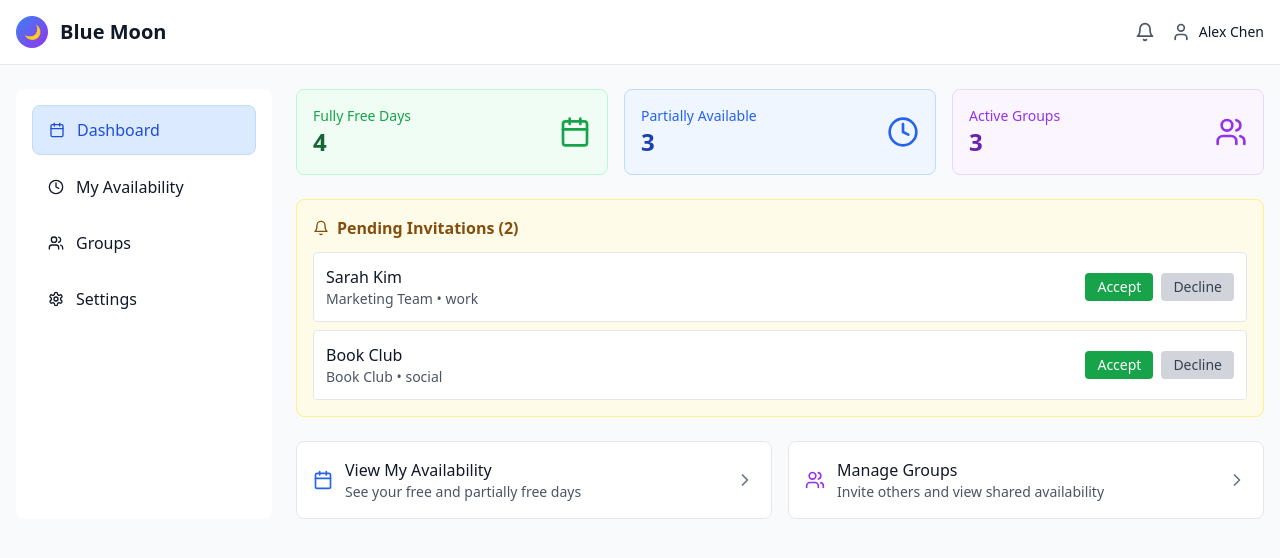
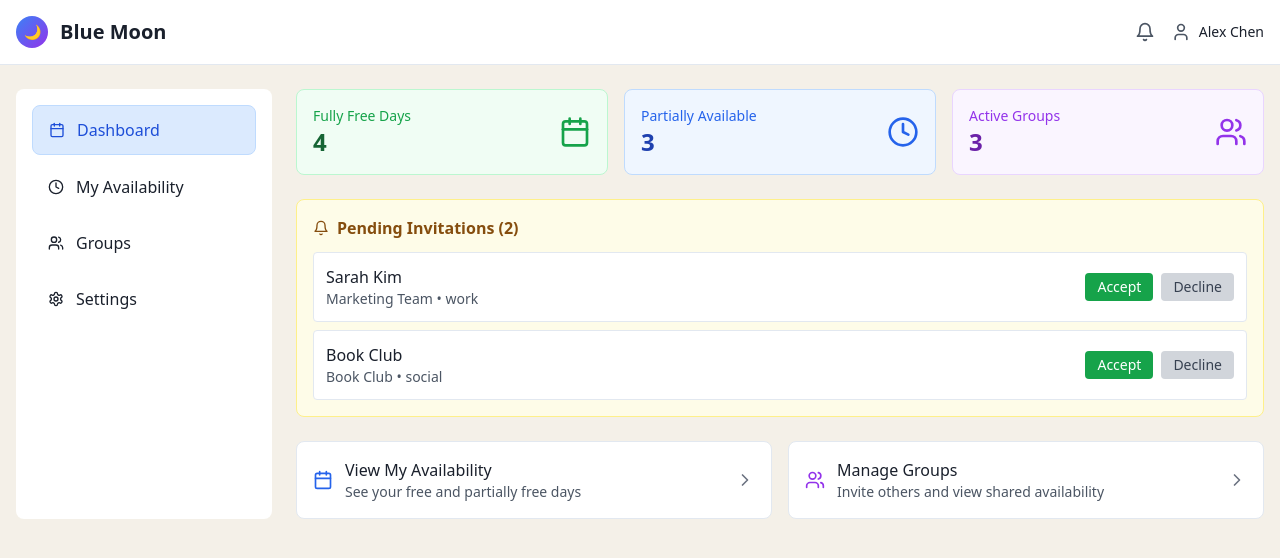
Before and after one commit to horseshoedev/BlueMoonSchedulingProgram, a React (Vite) app: page / in a window 1280 px wide. Shown: the top 558 px of the page. Built offline with nearby package versions, Linux system fonts and the light colour scheme.

Commit message:
updated styles and removed todo file

```diff
--- a/src/utils/theme.ts
+++ b/src/utils/theme.ts
@@ -2,27 +2,27 @@ import { ThemeClasses } from '../types';
 
 export const themeClasses: Record<'light' | 'dark', ThemeClasses> = {
   light: {
-    bg: 'bg-gray-50',
+    bg: 'bg-app-light-bg',
     cardBg: 'bg-white',
     headerBg: 'bg-white',
-    text: 'text-gray-900',
+    text: 'text-app-light-text',
     textSecondary: 'text-gray-600',
     textMuted: 'text-gray-500',
-    border: 'border-gray-200',
+    border: 'border-app-light-border',
     hover: 'hover:bg-gray-50',
     sidebar: 'bg-white',
     input: 'bg-white border-gray-300'
   },
   dark: {
-    bg: 'bg-gray-900',
-    cardBg: 'bg-gray-800',
-    headerBg: 'bg-gray-800',
-    text: 'text-white',
+    bg: 'bg-app-dark-bg',
+    cardBg: 'bg-app-dark-card-bg',
+    headerBg: 'bg-app-dark-card-bg',
+    text: 'text-app-dark-text',
     textSecondary: 'text-gray-300',
     textMuted: 'text-gray-400',
-    border: 'border-gray-700',
+    border: 'border-app-dark-border',
     hover: 'hover:bg-gray-700',
-    sidebar: 'bg-gray-800',
+    sidebar: 'bg-app-dark-card-bg',
     input: 'bg-gray-700 border-gray-600 text-white'
   }
 };
--- a/tailwind.config.js
+++ b/tailwind.config.js
@@ -5,7 +5,19 @@ export default {
     "./src/**/*.{js,ts,jsx,tsx}",
   ],
   theme: {
-    extend: {},
+    extend: {
+      colors: {
+        'app-light-bg': '#F4F0E8',
+        'app-dark-bg': '#101223',
+        'app-light-text': '#1A202C',
+        'app-dark-text': '#E2E8F0',
+        'app-light-accent': '#3498DB',
+        'app-dark-accent': '#6C5CE7',
+        'app-dark-card-bg': '#1A1D37',
+        'app-light-border': '#E2E8F0',
+        'app-dark-border': '#2D3748',
+      }
+    },
   },
   plugins: [],
 }
```
Also changed, not shown: 1 other file (tests, documents, lock files or other folders).
